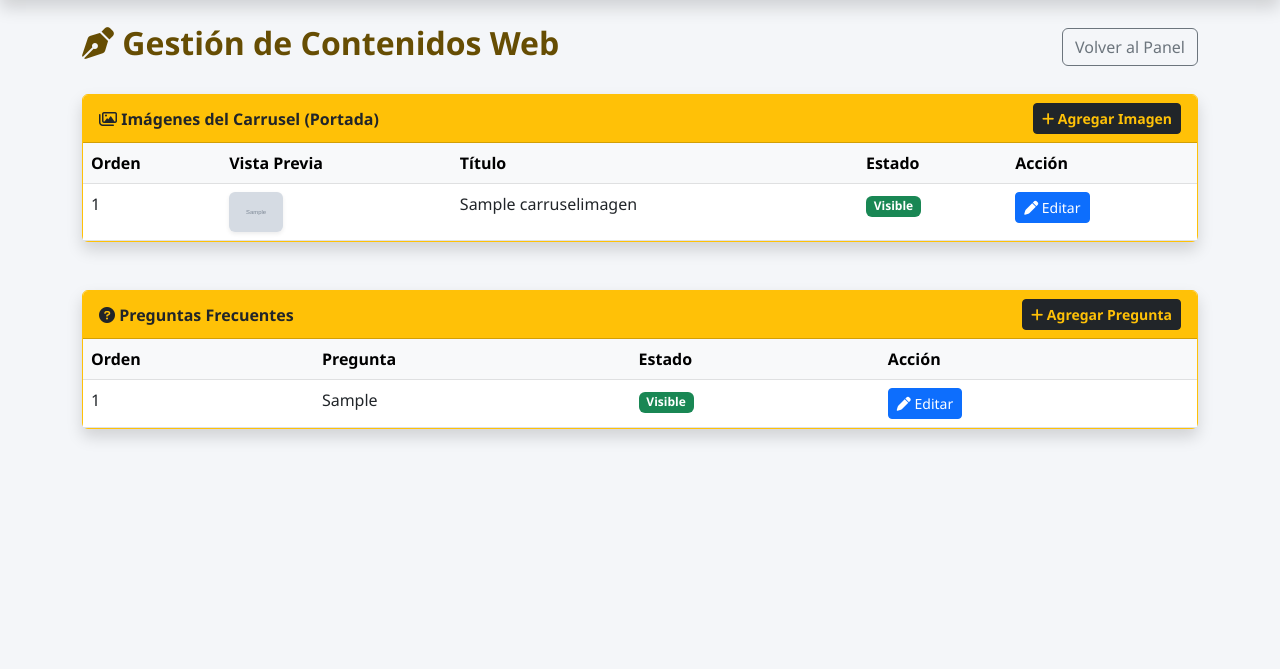
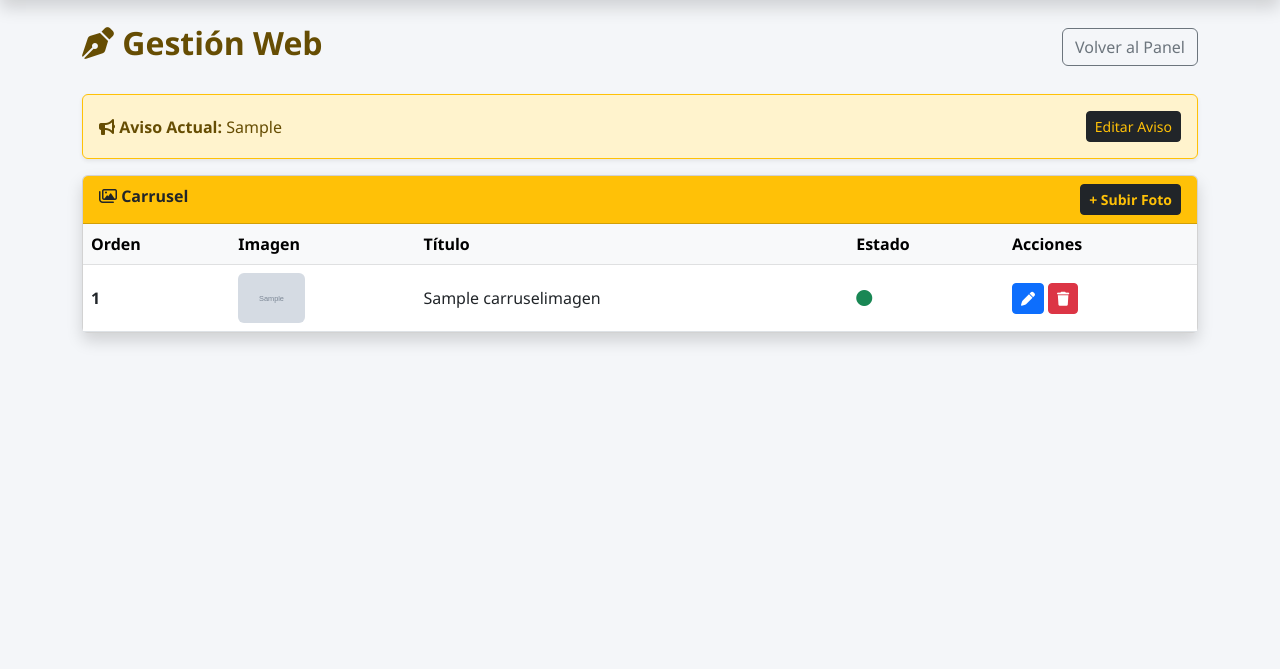
Before and after one commit to siratop/sistema-clinica, a Django app: page /cms/ in a window 1280 px wide. Shown: the part 56-725 px from the top of the page. Run offline with Django 5.2, Linux system fonts and the light colour scheme; a user stored in the database is signed in; tables that the repository leaves empty hold one stand-in row (values such as "Sample post"); grey boxes marked "Sample" are stand-in pictures; parts of the project's set-up code (start-up, migrations or seed data) failed here and were passed over.

Commit message:
Mejoras diseño de editor de foto

```diff
--- a/miapp/templates/miapp/gestion_cms.html
+++ b/miapp/templates/miapp/gestion_cms.html
@@ -2,100 +2,46 @@
 
 {% block content %}
 <div class="d-flex justify-content-between align-items-center mb-4">
-    <h2 class="text-warning-emphasis fw-bold"><i class="fa-solid fa-pen-nib"></i> Gestión de Contenidos Web</h2>
+    <h2 class="text-warning-emphasis fw-bold"><i class="fa-solid fa-pen-nib"></i> Gestión Web</h2>
     <a href="{% url 'dashboard' %}" class="btn btn-outline-secondary">Volver al Panel</a>
 </div>
 
-<div class="card shadow mb-5 border-warning">
-    <div class="card-header bg-warning text-dark fw-bold d-flex justify-content-between align-items-center">
-        <span><i class="fa-regular fa-images"></i> Imágenes del Carrusel (Portada)</span>
-        <a href="{% url 'crear_slide' %}" class="btn btn-sm btn-dark text-warning fw-bold">
-            <i class="fa-solid fa-plus"></i> Agregar Imagen
-        </a>
+<div class="alert alert-warning border-warning shadow-sm d-flex justify-content-between align-items-center">
+    <div>
+        <strong><i class="fa-solid fa-bullhorn"></i> Aviso Actual:</strong>
+        {{ aviso.mensaje|default:"Sin aviso configurado"|truncatechars:80 }}
+    </div>
+    <a href="{% url 'editar_aviso' %}" class="btn btn-sm btn-dark text-warning">Editar Aviso</a>
+</div>
+
+<div class="card shadow mb-4">
+    <div class="card-header bg-warning text-dark fw-bold d-flex justify-content-between">
+        <span><i class="fa-regular fa-images"></i> Carrusel</span>
+        <a href="{% url 'crear_slide' %}" class="btn btn-sm btn-dark text-warning fw-bold">+ Subir Foto</a>
     </div>
     <div class="card-body p-0">
-        <table class="table table-hover mb-0">
+        <table class="table table-hover align-middle mb-0">
             <thead class="table-light">
-                <tr>
-                    <th>Orden</th>
-                    <th>Vista Previa</th>
-                    <th>Título</th>
-                    <th>Estado</th>
-                    <th>Acción</th>
-                </tr>
+                <tr><th>Orden</th><th>Imagen</th><th>Título</th><th>Estado</th><th>Acciones</th></tr>
             </thead>
             <tbody>
                 {% for slide in slides %}
                 <tr>
-                    <td>{{ slide.orden }}</td>
-                    <td><img src="{{ slide.imagen_url }}" height="40" class="rounded shadow-sm"></td>
-                    <td>{{ slide.titulo }}</td>
+                    <td class="fw-bold">{{ slide.orden }}</td>
                     <td>
-                        {% if slide.activo %}
-                            <span class="badge bg-success">Visible</span>
-                        {% else %}
-                            <span class="badge bg-secondary">Oculto</span>
+                        {% if slide.imagen %}
+                        <img src="{{ slide.imagen.url }}" height="50" class="rounded">
                         {% endif %}
                     </td>
+                    <td>{{ slide.titulo }}</td>
+                    <td>{% if slide.activo %}<i class="fa-solid fa-circle text-success"></i>{% else %}<i class="fa-solid fa-circle text-secondary"></i>{% endif %}</td>
                     <td>
-                        <a href="{% url 'editar_slide' slide.id %}" class="btn btn-sm btn-primary">
-                            <i class="fa-solid fa-pen"></i> Editar
-                        </a>
+                        <a href="{% url 'editar_slide' slide.id %}" class="btn btn-sm btn-primary"><i class="fa-solid fa-pen"></i></a>
+                        <a href="{% url 'eliminar_slide' slide.id %}" class="btn btn-sm btn-danger" onclick="return confirm('¿Borrar esta imagen?');"><i class="fa-solid fa-trash"></i></a>
                     </td>
                 </tr>
                 {% empty %}
-                <tr>
-                    <td colspan="5" class="text-center py-4 text-muted">
-                        No hay imágenes en el carrusel. ¡Agrega la primera!
-                    </td>
-                </tr>
-                {% endfor %}
-            </tbody>
-        </table>
-    </div>
-</div>
-
-<div class="card shadow border-warning">
-    <div class="card-header bg-warning text-dark fw-bold d-flex justify-content-between align-items-center">
-        <span><i class="fa-solid fa-circle-question"></i> Preguntas Frecuentes</span>
-        <a href="{% url 'crear_faq' %}" class="btn btn-sm btn-dark text-warning fw-bold">
-            <i class="fa-solid fa-plus"></i> Agregar Pregunta
-        </a>
-    </div>
-    <div class="card-body p-0">
-        <table class="table table-hover mb-0">
-            <thead class="table-light">
-                <tr>
-                    <th>Orden</th>
-                    <th>Pregunta</th>
-                    <th>Estado</th>
-                    <th>Acción</th>
-                </tr>
-            </thead>
-            <tbody>
-                {% for faq in faqs %}
-                <tr>
-                    <td>{{ faq.orden }}</td>
-                    <td>{{ faq.pregunta }}</td>
-                    <td>
-                        {% if faq.activa %}
-                            <span class="badge bg-success">Visible</span>
-                        {% else %}
-                            <span class="badge bg-secondary">Oculta</span>
-                        {% endif %}
-                    </td>
-                    <td>
-                        <a href="{% url 'editar_faq' faq.id %}" class="btn btn-sm btn-primary">
-                            <i class="fa-solid fa-pen"></i> Editar
-                        </a>
-                    </td>
-                </tr>
-                {% empty %}
-                <tr>
-                    <td colspan="4" class="text-center py-4 text-muted">
-                        No hay preguntas registradas.
-                    </td>
-                </tr>
+                <tr><td colspan="5" class="text-center text-muted p-3">No hay imágenes.</td></tr>
                 {% endfor %}
             </tbody>
         </table>
--- a/miapp/urls.py
+++ b/miapp/urls.py
@@ -1,5 +1,7 @@
 from django.urls import path
 from . import views
+from django.conf import settings
+from django.conf.urls.static import static
 
 urlpatterns = [
     # Portada Pública
@@ -30,4 +32,10 @@ urlpatterns = [
     # Rutas para EDITAR (YA LAS TENÍAS)
     path('cms/slide/<int:id>/', views.editar_slide, name='editar_slide'),
     path('cms/faq/<int:id>/', views.editar_faq, name='editar_faq'),
+    path('cms/slide/eliminar/<int:id>/', views.eliminar_slide, name='eliminar_slide'),
+    path('cms/faq/eliminar/<int:id>/', views.eliminar_faq, name='eliminar_faq'),
+    path('cms/aviso/editar/', views.editar_aviso, name='editar_aviso'),
+
 ]
+
+urlpatterns += static(settings.MEDIA_URL, document_root=settings.MEDIA_ROOT)
--- a/miapp/views.py
+++ b/miapp/views.py
@@ -3,26 +3,55 @@ from django.contrib.auth.decorators import login_required
 from django.contrib.auth.models import User, Group
 from django.contrib.auth import login
 from django.contrib import messages
-from .models import Paciente, Cita, Documento, PerfilUsuario, CarruselImagen, PreguntaFrecuente
-from .forms import PacienteForm, CitaForm, ConsultaForm, DocumentoForm, CarruselForm, PreguntaForm
 import datetime
 
+# --- IMPORTACIÓN DE MODELOS ---
+from .models import (
+    Paciente,
+    Cita,
+    Documento,
+    PerfilUsuario,
+    CarruselImagen,
+    PreguntaFrecuente,
+    AvisoImportante
+)
 
-# --- 1. PORTADA CON CMS (CONTENIDO DINÁMICO) ---
+# --- IMPORTACIÓN DE FORMULARIOS (Aquí estaba el error antes) ---
+from .forms import (
+    PacienteForm,
+    CitaForm,
+    ConsultaForm,
+    DocumentoForm,
+    CarruselForm,   # <--- Importante para las fotos
+    PreguntaForm,
+    AvisoForm       # <--- Importante para el aviso
+)
+
+# ==========================================
+# 1. VISTAS PÚBLICAS (PORTADA)
+# ==========================================
 def inicio(request):
-    # Traemos las imágenes y preguntas activas desde la Base de Datos
+    # Traemos solo lo activo para mostrar al público
     slides = CarruselImagen.objects.filter(activo=True).order_by('orden')
     faqs = PreguntaFrecuente.objects.filter(activa=True).order_by('orden')
+    # Traemos el último aviso activo (si existe)
+    aviso = AvisoImportante.objects.filter(activo=True).last()
 
     return render(request, 'miapp/inicio.html', {
         'slides': slides,
-        'faqs': faqs
+        'faqs': faqs,
+        'aviso': aviso
     })
 
-# --- 2. CEREBRO DEL SISTEMA (DASHBOARD MULTI-ROL) ---
+def cita_invitado(request):
+    return render(request, 'miapp/cita_invitado.html')
+
+# ==========================================
+# 2. CEREBRO DEL SISTEMA (DASHBOARD)
+# ==========================================
 @login_required
 def dashboard(request):
-    # A. CASO PACIENTE: Si el usuario es un paciente, va a su portal
+    # A. CASO PACIENTE: Si es paciente, va a su portal
     if hasattr(request.user, 'paciente_perfil'):
         paciente = request.user.paciente_perfil
         mis_citas = Cita.objects.filter(paciente=paciente).order_by('-fecha')
@@ -31,30 +60,21 @@ def dashboard(request):
             'citas': mis_citas
         })
 
-    # B. CASO PERSONAL: Verificamos qué rol tiene (Médico, Contador, Admin)
+    # B. CASO PERSONAL (Médico, Admin, etc.)
     try:
         perfil = request.user.perfilusuario
         rol = perfil.rol
     except:
-        # Si es superusuario y no tiene perfil creado, lo tratamos como Admin
-        rol = 'administrador'
+        rol = 'administrador' # Por defecto si es superuser
 
-    # --- VISTA DE CONTADOR ---
     if rol == 'contador':
-        # Aquí puedes crear 'miapp/panel_contador.html' después
-        return render(request, 'miapp/dashboard_admin.html', {
-            'rol_titulo': 'Área Contable',
-            'solo_finanzas': True # Variable para ocultar cosas médicas en el template si quieres
-        })
+        return render(request, 'miapp/dashboard_admin.html', {'rol_titulo': 'Área Contable', 'solo_finanzas': True})
 
-    # --- VISTA DE MÉDICO ---
     if rol == 'medico':
-         # El médico ve sus citas de HOY
          citas_hoy = Cita.objects.filter(medico=request.user, fecha=datetime.date.today())
          return render(request, 'miapp/panel_medico.html', {'citas': citas_hoy})
 
-    # --- VISTA DE ADMINISTRADOR (CONTROL TOTAL) ---
-    # Estadísticas Generales
+    # VISTA DE ADMINISTRADOR (Dashboard General)
     total_pacientes = Paciente.objects.count()
     medicos = PerfilUsuario.objects.filter(rol='medico')
     citas_hoy_total = Cita.objects.filter(fecha=datetime.date.today()).count()
@@ -65,148 +85,100 @@ def dashboard(request):
         'citas_hoy': citas_hoy_total
     })
 
-# --- 3. REGISTRO DE PACIENTES (CON USUARIO PERSONALIZADO) ---
+# ==========================================
+# 3. GESTIÓN DE PACIENTES
+# ==========================================
 def registro_paciente(request):
     if request.method == 'POST':
         form = PacienteForm(request.POST)
         if form.is_valid():
-            # Obtener datos limpios del formulario
             datos = form.cleaned_data
-            username_elegido = datos['username']
-            password_elegido = datos['password']
-
             try:
-                # 1. Crear el Usuario de Login
+                # 1. Crear Usuario
                 user = User.objects.create_user(
-                    username=username_elegido,
-                    password=password_elegido,
+                    username=datos['username'],
+                    password=datos['password'],
                     first_name=datos['nombre'],
                     last_name=datos['apellido'],
                     email=datos['correo']
                 )
+                # 2. Asignar Grupo
+                grupo, _ = Group.objects.get_or_create(name='Pacientes')
+                user.groups.add(grupo)
 
-                # 2. Asignar Grupo "Pacientes"
-                grupo_pacientes, created = Group.objects.get_or_create(name='Pacientes')
-                user.groups.add(grupo_pacientes)
-
-                # 3. Guardar Ficha Médica enlazada
+                # 3. Guardar Paciente
                 paciente = form.save(commit=False)
                 paciente.usuario = user
                 paciente.save()
 
-                # 4. Iniciar sesión automáticamente
                 login(request, user)
-                messages.success(request, "¡Registro exitoso! Bienvenido a tu portal.")
+                messages.success(request, "¡Registro exitoso!")
                 return redirect('dashboard')
-
             except Exception as e:
-                messages.error(request, f"Error: El nombre de usuario '{username_elegido}' ya está en uso. Prueba con otro.")
+                messages.error(request, f"Error: El usuario ya existe o datos inválidos. {e}")
     else:
         form = PacienteForm()
-
     return render(request, 'miapp/registro_paciente.html', {'form': form})
 
-# --- 4. CITA INVITADO (SIN REGISTRO) ---
-def cita_invitado(request):
-    return render(request, 'miapp/cita_invitado.html')
-
-# --- 5. GESTIÓN ADMINISTRATIVA (Listados) ---
 @login_required
 def lista_pacientes(request):
-    # Solo personal debería ver esto
-    if hasattr(request.user, 'paciente_perfil'):
-        return redirect('dashboard') # Expulsar si es paciente
-
-    pacientes = Paciente.objects.all().order_by('-id')
+    # Buscador simple
+    query = request.GET.get('q')
+    if query:
+        pacientes = Paciente.objects.filter(nombre__icontains=query) | Paciente.objects.filter(cedula__icontains=query)
+    else:
+        pacientes = Paciente.objects.all().order_by('-id')
     return render(request, 'miapp/lista_pacientes.html', {'pacientes': pacientes})
 
 @login_required
 def crear_paciente(request):
-    # Vista para que el Admin cree pacientes manualmente
     if request.method == 'POST':
         form = PacienteForm(request.POST)
         if form.is_valid():
-            form.save() # Aquí habría que ajustar si quieres crear usuario también
+            form.save()
             messages.success(request, 'Paciente registrado manualmente.')
             return redirect('lista_pacientes')
     else:
         form = PacienteForm()
     return render(request, 'miapp/crear_paciente.html', {'form': form})
 
-# --- GESTIÓN DE CONTENIDOS (PANEL AMIGABLE) ---
-@login_required
-def gestion_cms(request):
-    # Verificamos que sea staff/admin
-    if not request.user.is_staff:
-        messages.error(request, "Acceso denegado.")
-        return redirect('dashboard')
-
-    # Procesar formularios si se envían cambios
-    if request.method == 'POST':
-        # Aquí podrías separar lógica para crear/editar,
-        # pero para simplificar, mostraremos la lista y botones de editar
-        pass
-
-    slides = CarruselImagen.objects.all().order_by('orden')
-    faqs = PreguntaFrecuente.objects.all().order_by('orden')
-
-    return render(request, 'miapp/gestion_cms.html', {
-        'slides': slides,
-        'faqs': faqs
-    })
-
-# --- VISTA PARA EDITAR UN SLIDE ESPECÍFICO ---
-@login_required
-def editar_slide(request, id):
-    slide = get_object_or_404(CarruselImagen, id=id)
-    if request.method == 'POST':
-        form = CarruselForm(request.POST, instance=slide)
-        if form.is_valid():
-            form.save()
-            messages.success(request, "Imagen actualizada correctamente.")
-            return redirect('gestion_cms')
-    else:
-        form = CarruselForm(instance=slide)
-    return render(request, 'miapp/editar_generico.html', {'form': form, 'titulo': 'Editar Imagen Carrusel'})
-
-# --- VISTA PARA EDITAR UNA PREGUNTA ---
-@login_required
-def editar_faq(request, id):
-    faq = get_object_or_404(PreguntaFrecuente, id=id)
-    if request.method == 'POST':
-        form = PreguntaForm(request.POST, instance=faq)
-        if form.is_valid():
-            form.save()
-            messages.success(request, "Pregunta actualizada correctamente.")
-            return redirect('gestion_cms')
-    else:
-        form = PreguntaForm(instance=faq)
-    return render(request, 'miapp/editar_generico.html', {'form': form, 'titulo': 'Editar Pregunta Frecuente'})
-
-
-# --- HISTORIAL CLÍNICO DEL PACIENTE (ADMIN/MÉDICO) ---
 @login_required
 def detalle_paciente(request, id):
-    # Solo personal médico o admin puede ver esto
-    if hasattr(request.user, 'paciente_perfil'):
-        return redirect('dashboard')
-
+    # Ficha técnica e historial
     paciente = get_object_or_404(Paciente, id=id)
-    # Traemos todas las citas, ordenadas por fecha reciente
     historial = Cita.objects.filter(paciente=paciente).order_by('-fecha')
-
     return render(request, 'miapp/detalle_paciente.html', {
         'paciente': paciente,
         'historial': historial
     })
 
-# --- AGREGAR NUEVO SLIDE ---
+# ==========================================
+# 4. GESTIÓN CMS (CARRUSEL, FAQ, AVISOS)
+# ==========================================
+@login_required
+def gestion_cms(request):
+    if not request.user.is_staff: return redirect('dashboard')
+
+    slides = CarruselImagen.objects.all().order_by('orden')
+    faqs = PreguntaFrecuente.objects.all().order_by('orden')
+
+    # Busca el aviso existente o toma el último creado
+    aviso = AvisoImportante.objects.last()
+
+    return render(request, 'miapp/gestion_cms.html', {
+        'slides': slides,
+        'faqs': faqs,
+        'aviso': aviso
+    })
+
+# --- CARRUSEL (SLIDES) ---
 @login_required
 def crear_slide(request):
-    if not request.user.is_staff: return redirect('dashboard') # Seguridad
+    if not request.user.is_staff: return redirect('dashboard')
 
     if request.method == 'POST':
-        form = CarruselForm(request.POST)
+        # request.FILES es OBLIGATORIO para subir imágenes
+        form = CarruselForm(request.POST, request.FILES)
         if form.is_valid():
             form.save()
             messages.success(request, "Imagen agregada al carrusel.")
@@ -214,16 +186,33 @@ def crear_slide(request):
     else:
         form = CarruselForm()
 
-    return render(request, 'miapp/editar_generico.html', {
-        'form': form,
-        'titulo': 'Agregar Nueva Imagen al Carrusel'
-    })
+    return render(request, 'miapp/editar_generico.html', {'form': form, 'titulo': 'Agregar Nueva Imagen'})
 
-# --- AGREGAR NUEVA PREGUNTA ---
+@login_required
+def editar_slide(request, id):
+    slide = get_object_or_404(CarruselImagen, id=id)
+    if request.method == 'POST':
+        form = CarruselForm(request.POST, request.FILES, instance=slide)
+        if form.is_valid():
+            form.save()
+            messages.success(request, "Imagen actualizada.")
+            return redirect('gestion_cms')
+    else:
+        form = CarruselForm(instance=slide)
+    return render(request, 'miapp/editar_generico.html', {'form': form, 'titulo': 'Editar Imagen Carrusel'})
+
+@login_required
+def eliminar_slide(request, id):
+    if not request.user.is_staff: return redirect('dashboard')
+    slide = get_object_or_404(CarruselImagen, id=id)
+    slide.delete()
+    messages.success(request, "Imagen eliminada del carrusel.")
+    return redirect('gestion_cms')
+
+# --- PREGUNTAS FRECUENTES (FAQ) ---
 @login_required
 def crear_faq(request):
-    if not request.user.is_staff: return redirect('dashboard') # Seguridad
-
+    if not request.user.is_staff: return redirect('dashboard')
     if request.method == 'POST':
         form = PreguntaForm(request.POST)
         if form.is_valid():
@@ -232,8 +221,51 @@ def crear_faq(request):
             return redirect('gestion_cms')
     else:
         form = PreguntaForm()
+    return render(request, 'miapp/editar_generico.html', {'form': form, 'titulo': 'Crear Pregunta Frecuente'})
 
-    return render(request, 'miapp/editar_generico.html', {
-        'form': form,
-        'titulo': 'Crear Nueva Pregunta Frecuente'
-    })
+@login_required
+def editar_faq(request, id):
+    faq = get_object_or_404(PreguntaFrecuente, id=id)
+    if request.method == 'POST':
+        form = PreguntaForm(request.POST, instance=faq)
+        if form.is_valid():
+            form.save()
+            messages.success(request, "Pregunta actualizada.")
+            return redirect('gestion_cms')
+    else:
+        form = PreguntaForm(instance=faq)
+    return render(request, 'miapp/editar_generico.html', {'form': form, 'titulo': 'Editar Pregunta'})
+
+@login_required
+def eliminar_faq(request, id):
+    if not request.user.is_staff: return redirect('dashboard')
+    faq = get_object_or_404(PreguntaFrecuente, id=id)
+    faq.delete()
+    messages.success(request, "Pregunta eliminada.")
+    return redirect('gestion_cms')
+
+# --- AVISO IMPORTANTE ---
+@login_required
+def editar_aviso(request):
+    if not request.user.is_staff: return redirect('dashboard')
+
+    # Buscar el último aviso o crear uno temporal en memoria si no existe
+    aviso = AvisoImportante.objects.last()
+
+    if request.method == 'POST':
+        if aviso:
+            form = AvisoForm(request.POST, instance=aviso)
+        else:
+            form = AvisoForm(request.POST) # Crea uno nuevo si no había
+
+        if form.is_valid():
+            form.save()
+            messages.success(request, "Aviso importante actualizado.")
+            return redirect('gestion_cms')
+    else:
+        if aviso:
+            form = AvisoForm(instance=aviso)
+        else:
+            form = AvisoForm()
+
+    return render(request, 'miapp/editar_generico.html', {'form': form, 'titulo': 'Editar Aviso Importante'})
```
Also changed, not shown: miapp/forms.py (+16 -6 lines), miapp/models.py (+51 -48 lines), miapp/templates/miapp/editar_generico.html (+6 -3 lines), miapp/templates/miapp/inicio.html (+38 -86 lines).
